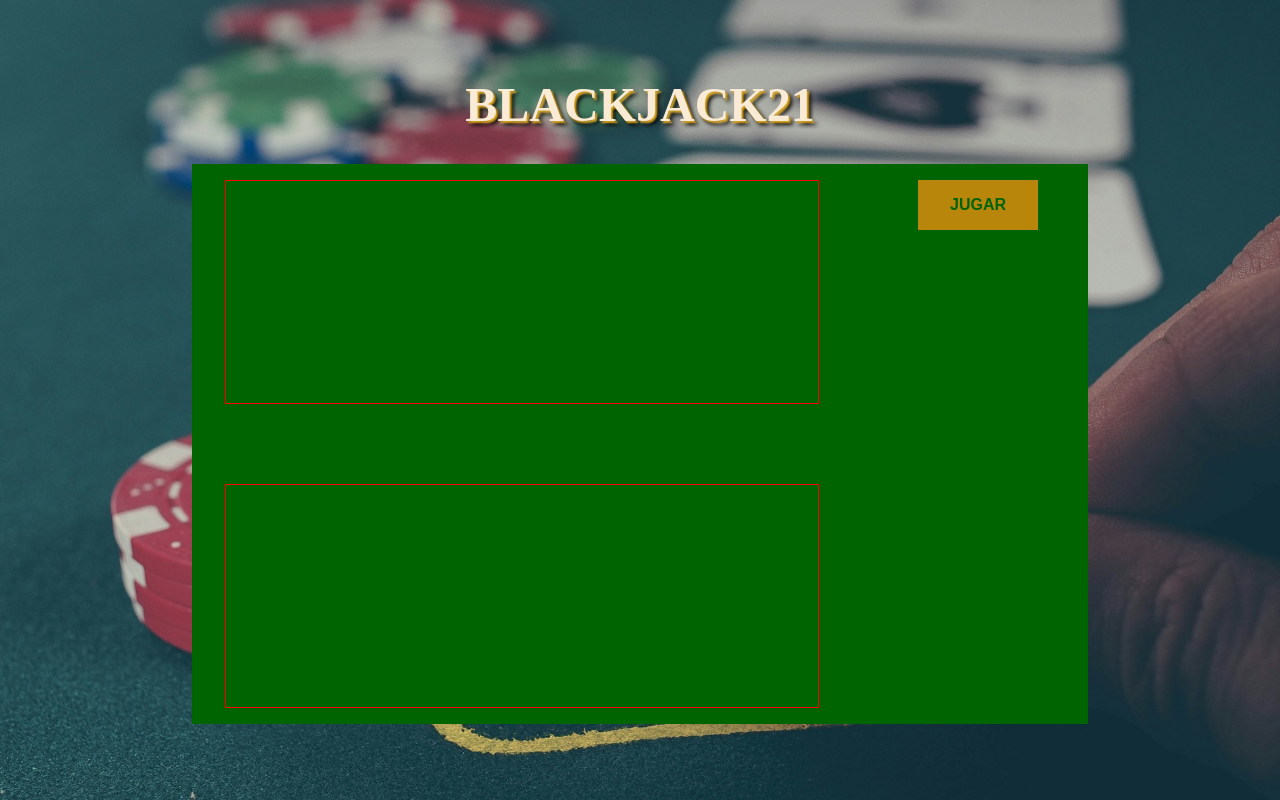
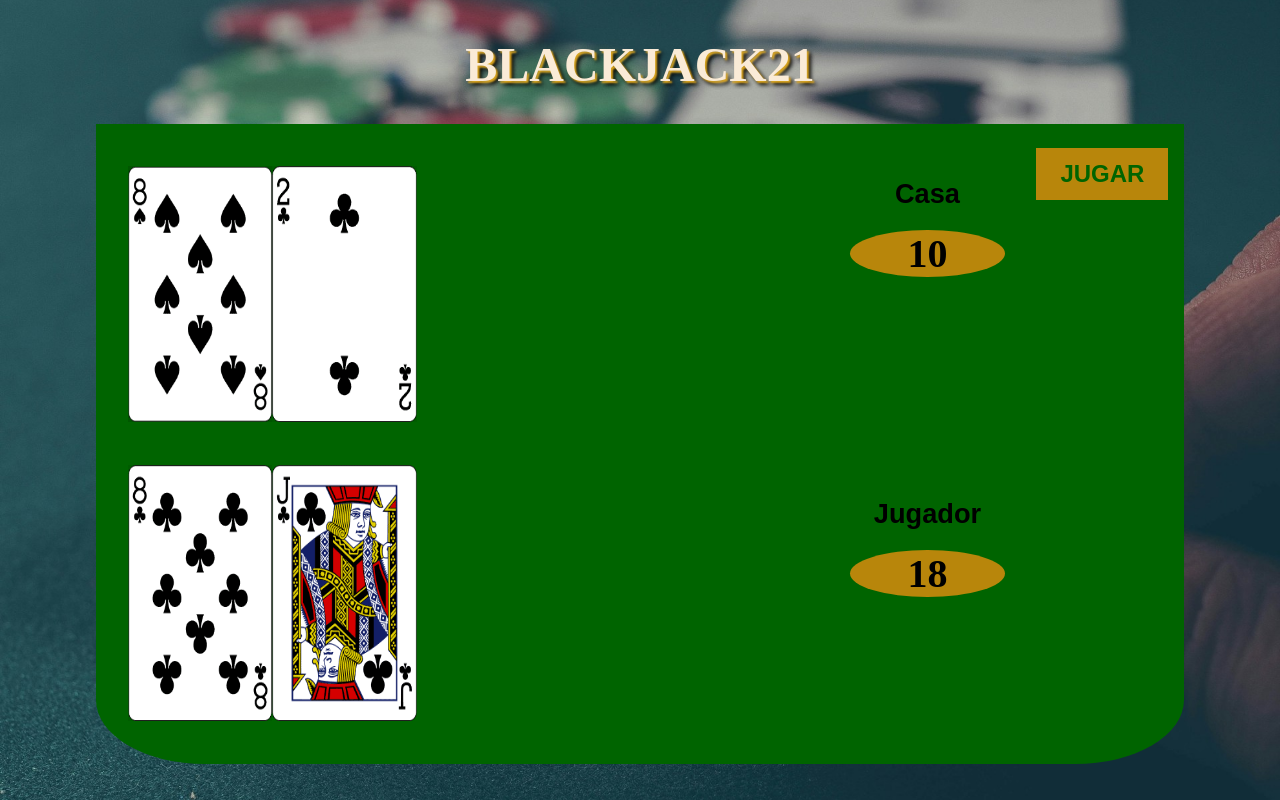
Before and after one commit to RamirezJM/Blackjack, a plain HTML site: page index.html in a window 1280 px wide. Both pictures are taken after a click on the button "JUGAR". Drawn offline with Linux system fonts and the light colour scheme.

Commit message:
game script

```diff
--- a/assets/css/styles.css
+++ b/assets/css/styles.css
@@ -26,40 +26,79 @@ h1{
 
 .container-juego{
   background-color: darkgreen;
-  width: 70%;
-  height: 70%;
+  width: 85%;
+  height: 80%;
   display: flex;
   gap: 1em;
+  border-bottom-right-radius: 10%;
+  border-bottom-left-radius: 10%;
 
 }
 
 .jugadores{
   /* border: red solid 1px; */
-  flex: 3;
+  width: 70%;
   display: flex;
   flex-direction: column;
-  justify-content: space-between;
-  align-items: center;
+  justify-content: space-evenly;
+  align-items: start;
+  margin-left: 1em;
 }
 .extras{
-  flex: 1;
+  width: 15%;
   /* border: solid yellowgreen 1px; */
   display: flex;
   flex-direction: column;
   align-items: center;
 }
 .casa, .jugador{
-  width: 90%;
-  margin: 1em;
-  border: red 1px solid;
+  width: 100%;
+  margin-left: 1em;
+ /*  border: red 1px solid; */
   height: 40%;
+  display: flex;
+
+}
+
+.casa img, .jugador img{
+  width: 20%;
+  height: auto;
+}
+
+.cuenta-cartas{
+  display: flex;
+  flex-direction: column;
+  justify-content: space-evenly;
+  align-items: center;
+  /* border: violet 1px solid; */
+  width: 15%;
+}
+.contador-casa, .contador-jugador{
+  /* border: solid orange 1px; */
+  width: 100%;
+  height: 50%;
+}
+.contador-casa p:first-child, .contador-jugador p:first-child{
+  margin-top: 2em;
+  text-align: center;
+  font-size: 1.7rem;
+  font-weight: 600;
+  font-family: sans-serif;
+}
+.total-casa, .total-jugador{
+  text-align: center;
+  margin-top: .5em;
+  font-size: 2.5rem;
+  font-weight: 600;
+  border-radius: 50%;
+  background-color: darkgoldenrod;
 }
 
 .jugar{
   background-color: darkgoldenrod;
-  padding: 1em 2em;
+  padding: .5em 1em;
   margin: 1em;
-  font-size: 1rem;
+  font-size: 1.5rem;
   text-transform: uppercase;
   font-weight: 700;
   color: darkgreen;
--- a/assets/js/script.js
+++ b/assets/js/script.js
@@ -11,7 +11,7 @@ for(const palo of palos){         //se anidan 2 bucles para iterar sobre los pal
     }else if(i > 10){             //se crean los valores
       valor = 10
     }
-  const imagen = `../images/cards/${nombre}.png`      //se crea la ruta a la imagen
+  const imagen = `assets/images/cards/${nombre}.png`      //se crea la ruta a la imagen
   cartas.push({nombre: nombre, valor: valor, imagen: imagen}) //se crea un objeto con las propiedades creadas y se agrega al array cartas.
 
   }
@@ -19,23 +19,118 @@ for(const palo of palos){         //se anidan 2 bucles para iterar sobre los pal
 console.log(cartas)
 
 /***************************************************************************** */
-let firstCard = 10
+/* let firstCard = 10
 let secondCard = 2
 let sum = firstCard + secondCard
 let hasBlackJack = false
 let isAlive = true
 let message = ''
+const mensaje = document.querySelector('.mensaje')
+const suma = document.querySelector('.suma')
+ */
 
-const mensaje = document.querySelector('.mensaje')
-document.querySelector('.jugar').addEventListener('click', () => {
-  if(sum <= 20){
-    mensaje.innerText = 'Desea otra carta?'
 
+/*   if(sum <= 20){
+  suma.innerText = sum
   }else if(sum === 21){
     message = 'has ganado!'
     hasBlackJack = true
   }else{
     message = 'has perdido'
     isAlive = false
+  } */
+
+
+
+
+const comenzarJuego = () =>{
+  barajar(cartas)
+
+  const carta1Jugador = repartir()
+  const carta2Jugador = repartir()
+  const carta1Casa = repartir()
+  const carta2Casa = repartir()
+
+  /* jugador */
+
+  const espacioJugador = document.querySelector('.jugador')
+  espacioJugador.innerHTML = ''   //se limpia el espacio
+
+  const imagen1Jugador = document.createElement('img')
+  imagen1Jugador.src = carta1Jugador.imagen
+  imagen1Jugador.alt = carta1Jugador.nombre
+  espacioJugador.appendChild(imagen1Jugador)
+
+  const imagen2Jugador = document.createElement('img')
+  imagen2Jugador.src = carta2Jugador.imagen
+  imagen2Jugador.alt = carta2Jugador.nombre
+  espacioJugador.appendChild(imagen2Jugador)
+
+  /* casa */
+
+  const espacioCasa = document.querySelector('.casa')
+  espacioCasa.innerHTML = ''   //se limpia el espacio
+
+  const imagen1Casa = document.createElement('img')
+  imagen1Casa.src = carta1Casa.imagen
+  imagen1Casa.alt = carta1Casa.nombre
+  espacioCasa.appendChild(imagen1Casa)
+
+  const imagen2Casa = document.createElement('img')
+  imagen2Casa.src = carta2Casa.imagen
+  imagen2Jugador.alt = carta2Casa.nombre
+  espacioCasa.appendChild(imagen2Casa)
+
+  const cartasJugador = [carta1Jugador, carta2Jugador]
+  const cartasCasa = [carta1Casa, carta2Casa]
+
+  valorJugador = calculoValor(cartasJugador)
+  valorCasa = calculoValor(cartasCasa)
+
+  totalJugador.innerText = valorJugador
+  totalCasa.innerText = valorCasa
+}
+
+const barajar = (cartas) =>{
+  for (let i = cartas.length - 1; i > 0; i--) {
+    const j = Math.floor(Math.random() * (i + 1));      //se usa el algoritmo de baraje de Fisher-Yates
+    [cartas[i], cartas[j]] = [cartas[j], cartas[i]];
   }
-})
+}
+
+const repartir = () => {
+if(cartas.length === 0){                   //no quedan carta en el mazo
+  return null
+}
+const indice = Math.floor(Math.random() * cartas.length)
+const carta = cartas[indice]        //elige una carta y la elimina del mazo
+cartas.splice(indice, 1)
+return carta
+}
+
+let valorCasa = 0
+let valorJugador = 0
+
+const totalCasa = document.querySelector('.total-casa')
+const totalJugador = document.querySelector('.total-jugador')
+
+const calculoValor = (mano) => {
+  let valor = 0
+  let ases = 0
+
+  for(const carta of mano){
+    valor += carta.valor
+    if(carta.valor === 11){
+      ases++
+    }
+  }
+  while(valor > 21 && ases > 0){
+    valor -= 10
+    ases--
+
+  }
+  return valor
+}
+
+
+document.querySelector('.jugar').addEventListener('click',comenzarJuego)
--- a/index.html
+++ b/index.html
@@ -1,11 +1,13 @@
 <!DOCTYPE html>
 <html lang="en">
+
 <head>
   <meta charset="UTF-8">
   <meta name="viewport" content="width=device-width, initial-scale=1.0">
   <title>Blackjack</title>
   <link rel="stylesheet" href="assets/css/styles.css">
 </head>
+
 <body>
   <h1>Blackjack21</h1>
   <div class="container-juego">
@@ -13,11 +15,23 @@
       <div class="casa"></div>
       <div class="jugador"></div>
     </div>
+    <div class="cuenta-cartas">
+      <div class="contador-casa">
+        <p>Casa</p>
+        <p class="total-casa"></p>
+      </div>
+      <div class="contador-jugador">
+        <p>Jugador</p>
+        <p class="total-jugador"></p>
+      </div>
+    </div>
     <div class="extras">
       <button class="jugar">Jugar</button>
-    <!-- <p class="mensaje"></p> -->
+      <p class="mensaje"></p>
+      <p class="suma"></p>
     </div>
   </div>
   <script src="assets/js/script.js"></script>
 </body>
+
 </html>
```
Lines whose indentation alone changed are shown as unchanged.
